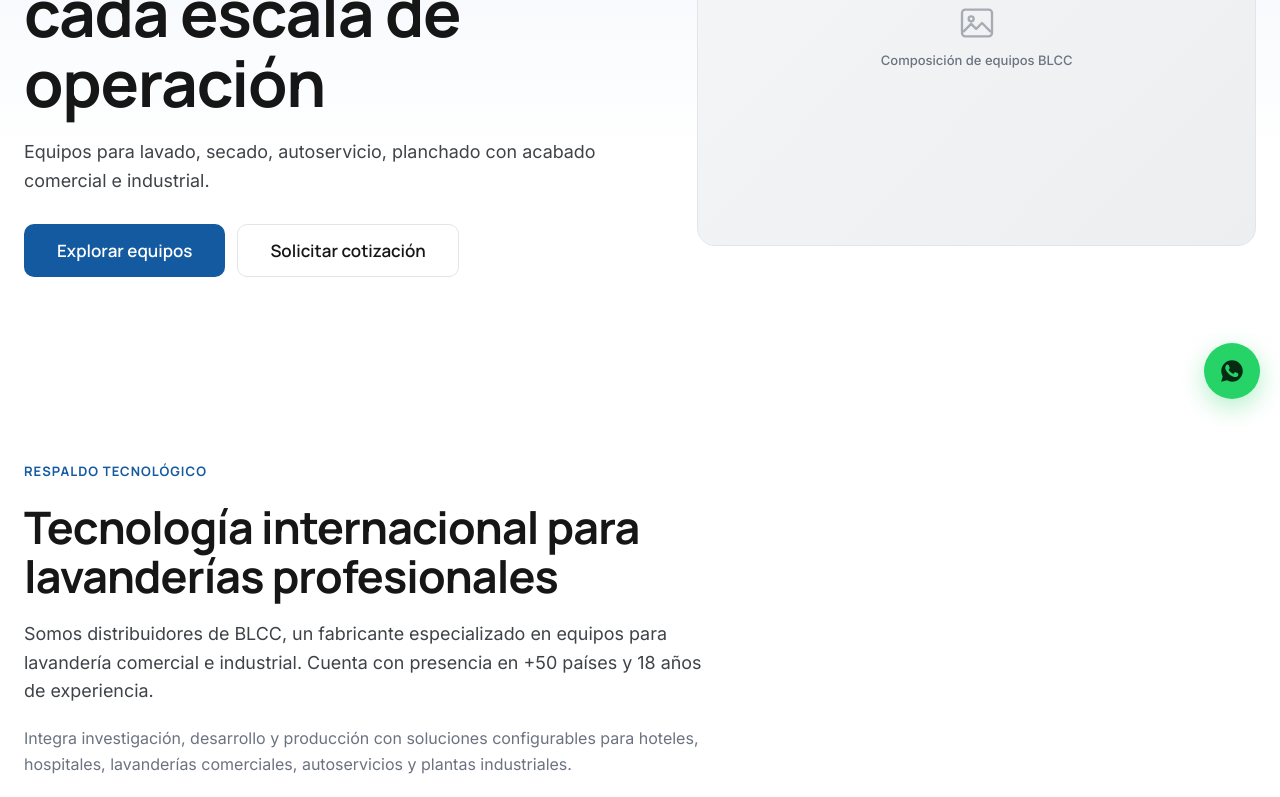
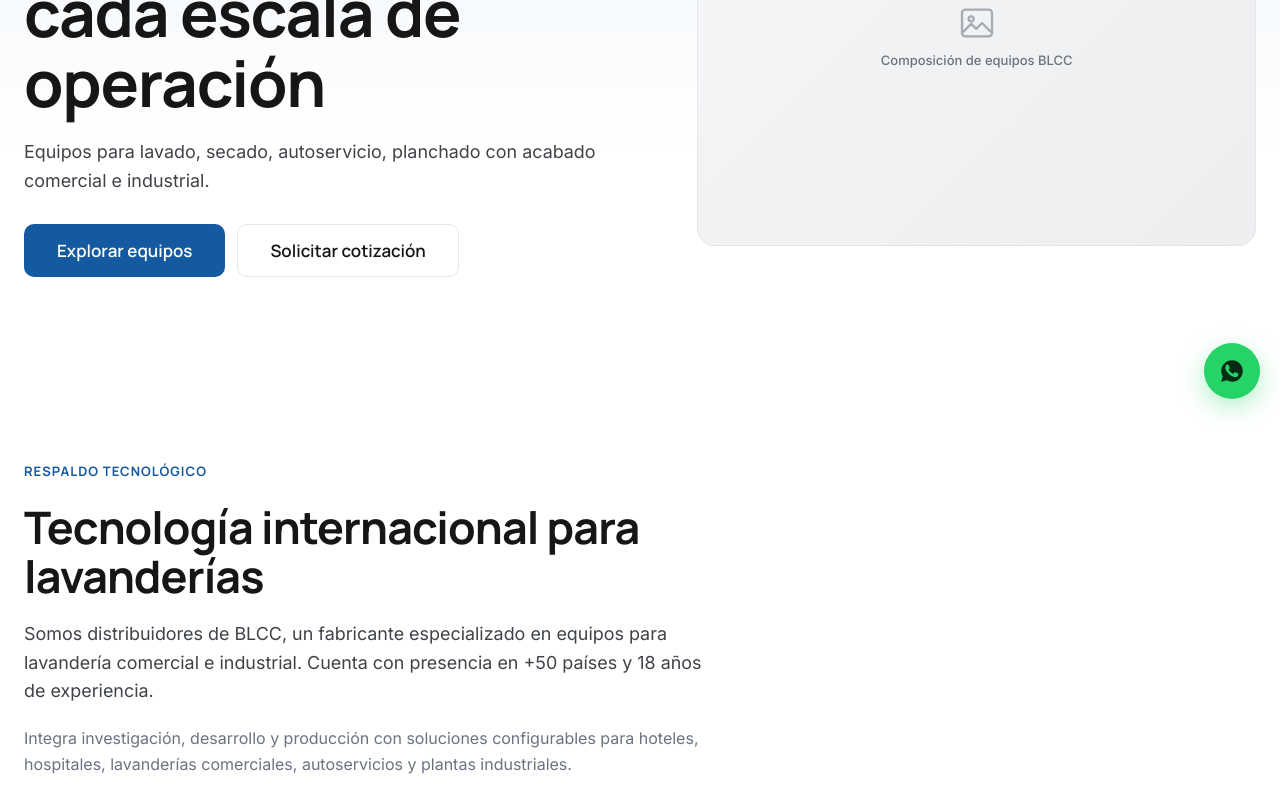
Before and after one commit to germangleza/SL.Solavi_Site, a Next.js app: page / in a window 1280 px wide. Shown: the part 381-1178 px from the top of the page. Built offline with nearby package versions, Linux system fonts and the light colour scheme.

Commit message:
Shorten BLCC section heading on home
"Tecnología internacional para lavanderías profesionales" ->
"Tecnología internacional para lavanderías"

Co-Authored-By: Claude Opus 4.8 <noreply@anthropic.com>
Claude-Session: https://claude.ai/code/session_01RnMEZcu6gqERemKa4YiKAK

```diff
--- a/app/page.tsx
+++ b/app/page.tsx
@@ -122,7 +122,7 @@ export default function HomePage() {
         <div className="container">
           <div className={styles.blccContent}>
             <span className="eyebrow">Respaldo tecnológico</span>
-            <h2>Tecnología internacional para lavanderías profesionales</h2>
+            <h2>Tecnología internacional para lavanderías</h2>
             <p className="lead">
               Somos distribuidores de BLCC, un fabricante especializado en equipos
               para lavandería comercial e industrial. Cuenta con presencia en +50
```
